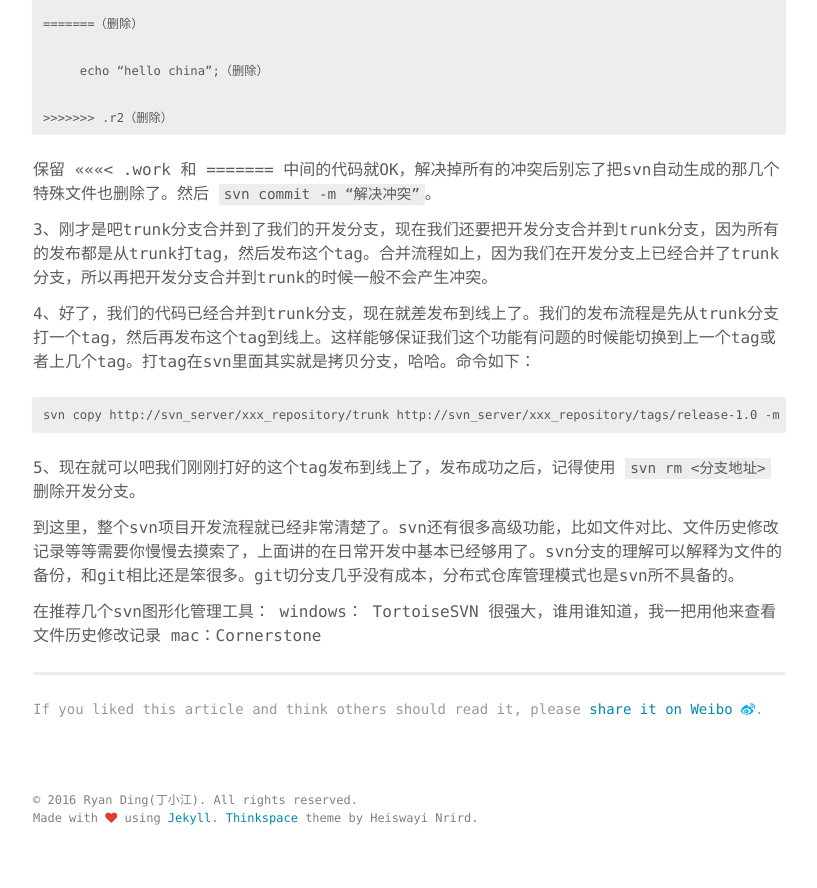
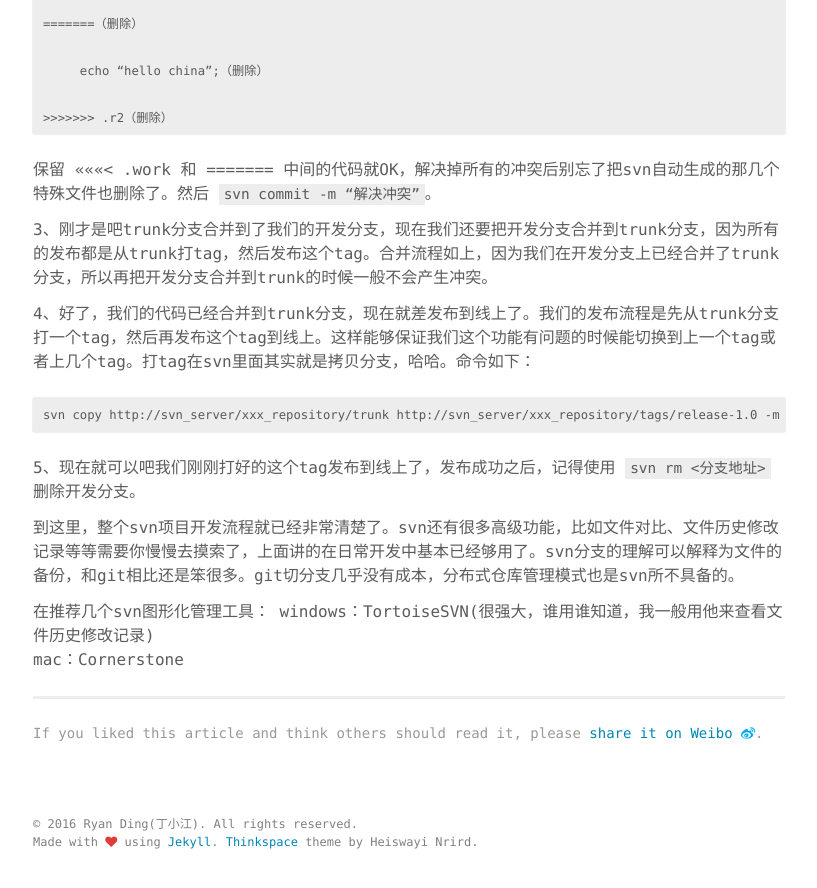
Before and after one commit to engineer-dahe/dahe.github.io, a Jekyll site: the page built from _posts/2016-08-25-30-minutes-to-master-svn.md, in a window 1280 px wide and 900 px high, scrolled down 2070 px. Shown: the top 888 px of the window, without its empty margins (231-1048 px from the left). Built offline with Jekyll 4.4.1, drawn with Linux system fonts in a browser that asks for light colours.

Commit message:
edit post

```diff
--- a/_posts/2016-08-25-30-minutes-to-master-svn.md
+++ b/_posts/2016-08-25-30-minutes-to-master-svn.md
@@ -106,5 +106,5 @@ svn copy http://svn_server/xxx_repository/trunk http://svn_server/xxx_repository
 到这里，整个svn项目开发流程就已经非常清楚了。svn还有很多高级功能，比如文件对比、文件历史修改记录等等需要你慢慢去摸索了，上面讲的在日常开发中基本已经够用了。svn分支的理解可以解释为文件的备份，和git相比还是笨很多。git切分支几乎没有成本，分布式仓库管理模式也是svn所不具备的。
 
 在推荐几个svn图形化管理工具：
-windows： TortoiseSVN   很强大，谁用谁知道，我一把用他来查看文件历史修改记录
+windows：TortoiseSVN(很强大，谁用谁知道，我一般用他来查看文件历史修改记录) <br />
 mac：Cornerstone
```
